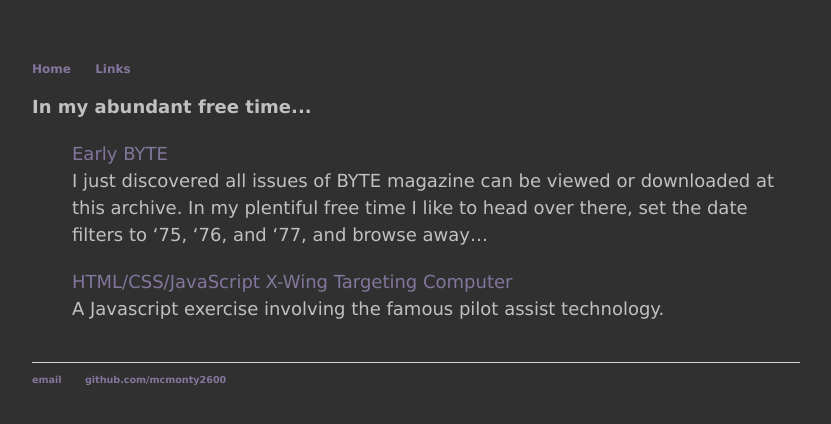
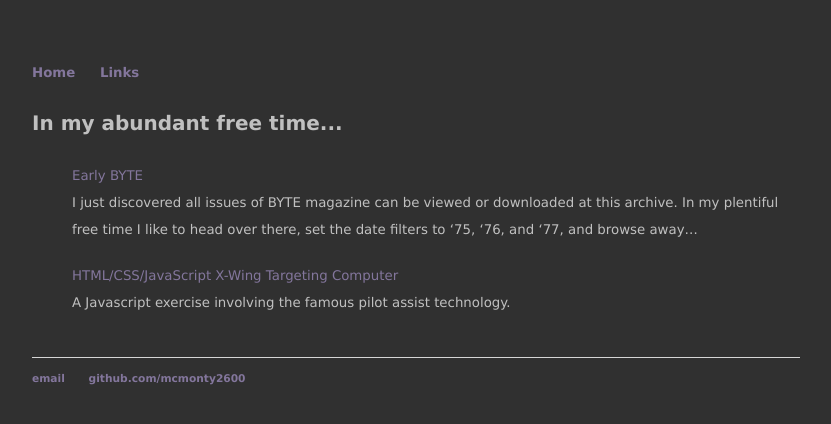
Before and after one commit to mcmonty2600/mcmonty2600.github.io, a Jekyll site: the page built from index.html, in a window 1280 px wide. Shown: the top 424 px of the page, without its empty margins (224-1055 px from the left). Built offline with Jekyll 4.4.1, drawn with Linux system fonts in a browser that asks for light colours.

Commit message:
Update main.css

```diff
--- a/css/main.css
+++ b/css/main.css
@@ -1,23 +1,23 @@
 body {
     margin: 60px auto;
     width: 60%;
-    padding:0px;
-    color:#c0c0c0;
-    background-color:#303030;
-    font-size : 9pt;
-    font-family : verdana;
-    line-height: 1.5;
+    padding: 0px;
+    color: #c0c0c0;
+    background-color: #303030;
+    font-size: 10pt;
+    font-family: verdana;
+    line-height: 2;
 }
 p {
-    font-size:9pt;
-    line-height: 1.5;
-    color:#c0c0c0;
+    font-size: 10pt;
+    line-height: 2;
+    color: #c0c0c0;
 }
 nav {
-    color:#00E436;
+    color : #00E436;
 }
 nav ul, footer ul {
-    font-family : verdana;
+    font-family: verdana;
     padding: 0px;
     list-style: none;
     font-weight: bold;
@@ -46,7 +46,7 @@
 
 ul.posts {
     margin: 20px auto 40px;
-    font-size: 1.5em;
+    font-size: 10pt;
 }
 
 ul.posts li {
```
